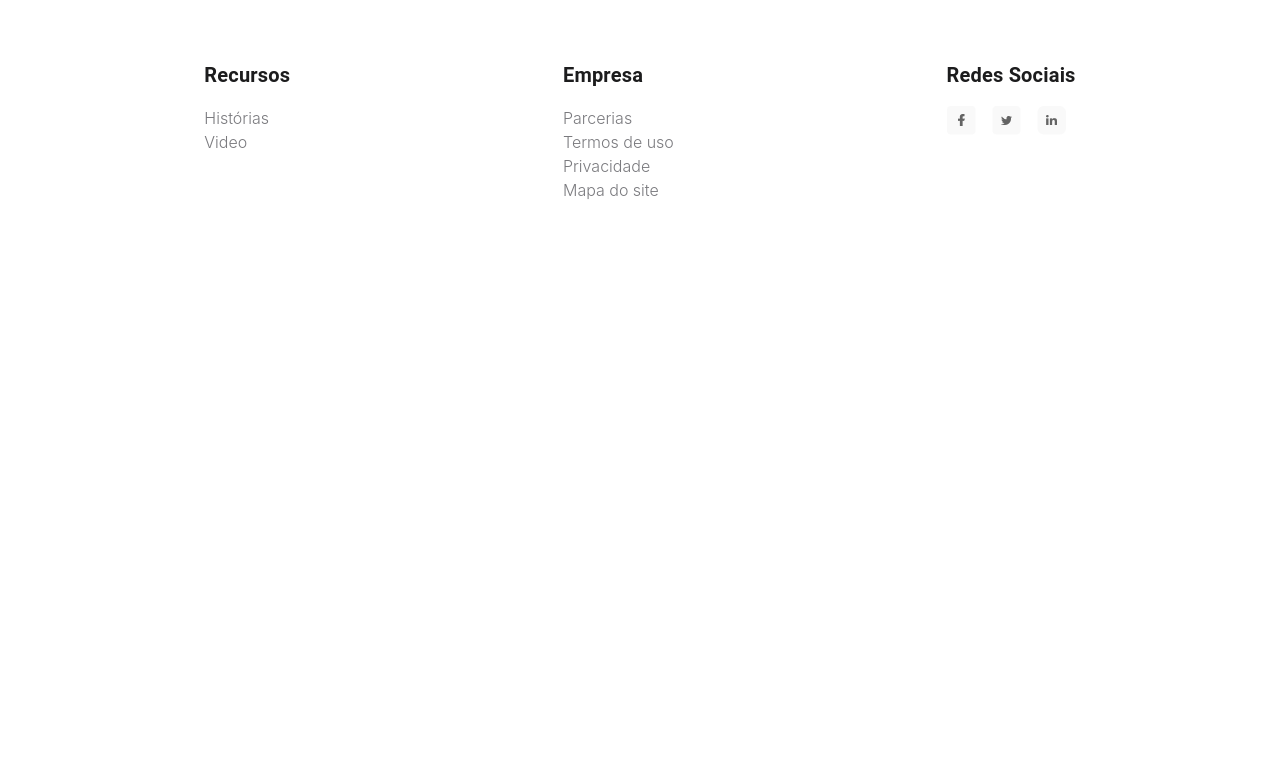
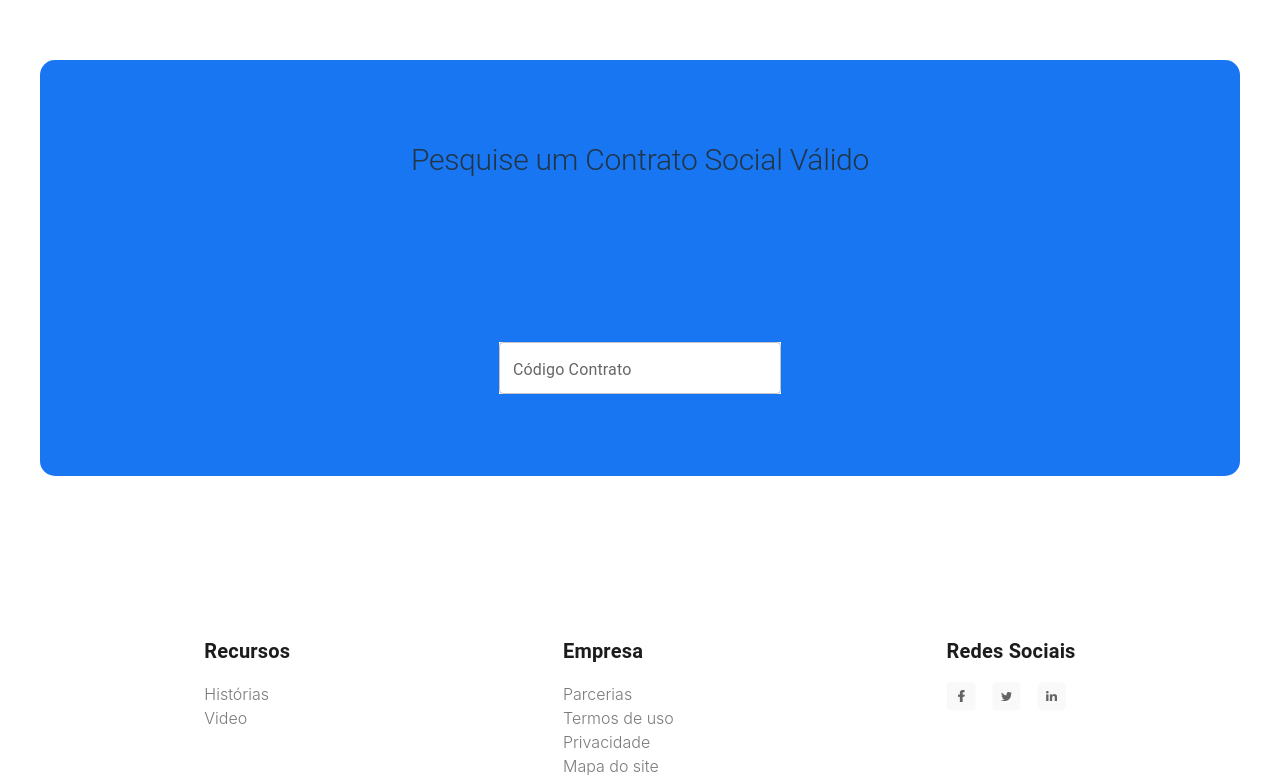
Before and after one commit to pedropeglow/CSI-Contratos-Frontend, a React (Vite) app: page / in a window 1280 px wide. Shown: the part 1768-2545 px from the top of the page. Before the commit the page ends 2050 px from the top, so only its background shows below. Built offline with nearby package versions, Linux system fonts and the light colour scheme.

Commit message:
:sparkles: Desenvolvimento de busca de contrato na LP.

```diff
--- /dev/null
+++ b/src/components/landingPage/Feature.tsx
@@ -0,0 +1,76 @@
+import { Button, styled, TextField, Typography } from "@mui/material";
+import { Box, Container } from "@mui/system";
+import React, { useState } from "react";
+import { Form } from "./styles";
+
+const Feature: React.FC = () => {
+    const [codigo, setCodigo] = useState('');
+
+    const handleChange = (event : any) => {
+        setCodigo(event.target.value);
+    };
+    const onSubmit = () => {
+        // Aqui você pode adicionar a lógica para enviar o código para a API
+        console.log("Código submetido:", codigo);
+        // Exemplo de como você pode fazer uma requisição à API usando fetch:
+        // fetch('sua-url-da-api', {
+        //   method: 'POST',
+        //   body: JSON.stringify({ codigo }),
+        //   headers: {
+        //     'Content-Type': 'application/json'
+        //   }
+        // }).then(response => {
+        //   // Processar a resposta da API aqui
+        // });
+      };
+  const CustomContainer = styled(Container)(({ theme }) => ({
+    backgroundColor: "#1876F2",
+    height: "416px",
+    borderRadius: "15px",
+    display: "flex",
+    flexDirection: "column",
+    justifyContent: "space-around",
+    alignItems: "center",
+    [theme.breakpoints.down("md")]: {
+      flexDirection: "column",
+      alignItems: "center",
+      padding: theme.spacing(3, 3, 0, 3),
+      width: "90%",
+    },
+  }));
+
+  const CustomBox = styled(Box)(({ theme }) => ({
+    padding: theme.spacing(10, 0, 10, 0),
+    margin: theme.spacing(0, 2, 0, 2),
+    [theme.breakpoints.down("md")]: {
+      padding: "0",
+    },
+  }));
+
+  const Heading2 = styled(Typography)(({ theme }) => ({
+    fontSize: 30,
+  }))
+
+  const StyledTextField = styled(TextField)(({ theme }) => ({
+    backgroundColor: "white"
+  }))
+
+
+  return (
+    <CustomBox id="features">
+      <CustomContainer>
+      <Heading2 variant="h2">Pesquise um Contrato Social Válido</Heading2>
+      <Form style={{ border: '5px black' }}
+				onSubmit={(onSubmit)}>
+            <StyledTextField
+							id='outlined-basic'
+							label='Código Contrato'
+							variant='outlined'
+						/>
+        </Form>
+      </CustomContainer>
+    </CustomBox>
+  );
+};
+
+export default Feature;
--- /dev/null
+++ b/src/components/landingPage/styles.tsx
@@ -0,0 +1,23 @@
+import styled from 'styled-components';
+import { TextField } from '@mui/material';
+
+export const Form = styled.form`
+display: flex;
+align-items: center;
+flex-direction: column;
+row-gap: 8px;
+
+input {
+    display: flex;
+    flex-direction: row;
+    align-items: flex-start;
+    padding: 16px;
+    width: 250px;
+    height: 20px;
+    border-radius: 12px;
+    background-color: white;
+    &:focus {
+        border-color: black;
+    }
+}
+`;
--- a/src/pages/landingPage/LandingPage.tsx
+++ b/src/pages/landingPage/LandingPage.tsx
@@ -2,6 +2,7 @@ import Sobrenos from '../../components/landingPage/Sobrenos';
 import Footer from '../../components/landingPage/Footer';
 import Guia from '../../components/landingPage/Guia';
 import Home from '../../components/landingPage/Home';
+import Feature from '../../components/landingPage/Feature';
 
 function LandingPage() {
 	return (
@@ -9,6 +10,7 @@ function LandingPage() {
 			<Home />
 			<Guia />
 			<Sobrenos />
+			<Feature />
 			<Footer />
 		</>
 	);
```
Also changed, not shown: src/assets/illustration.png (deleted).
